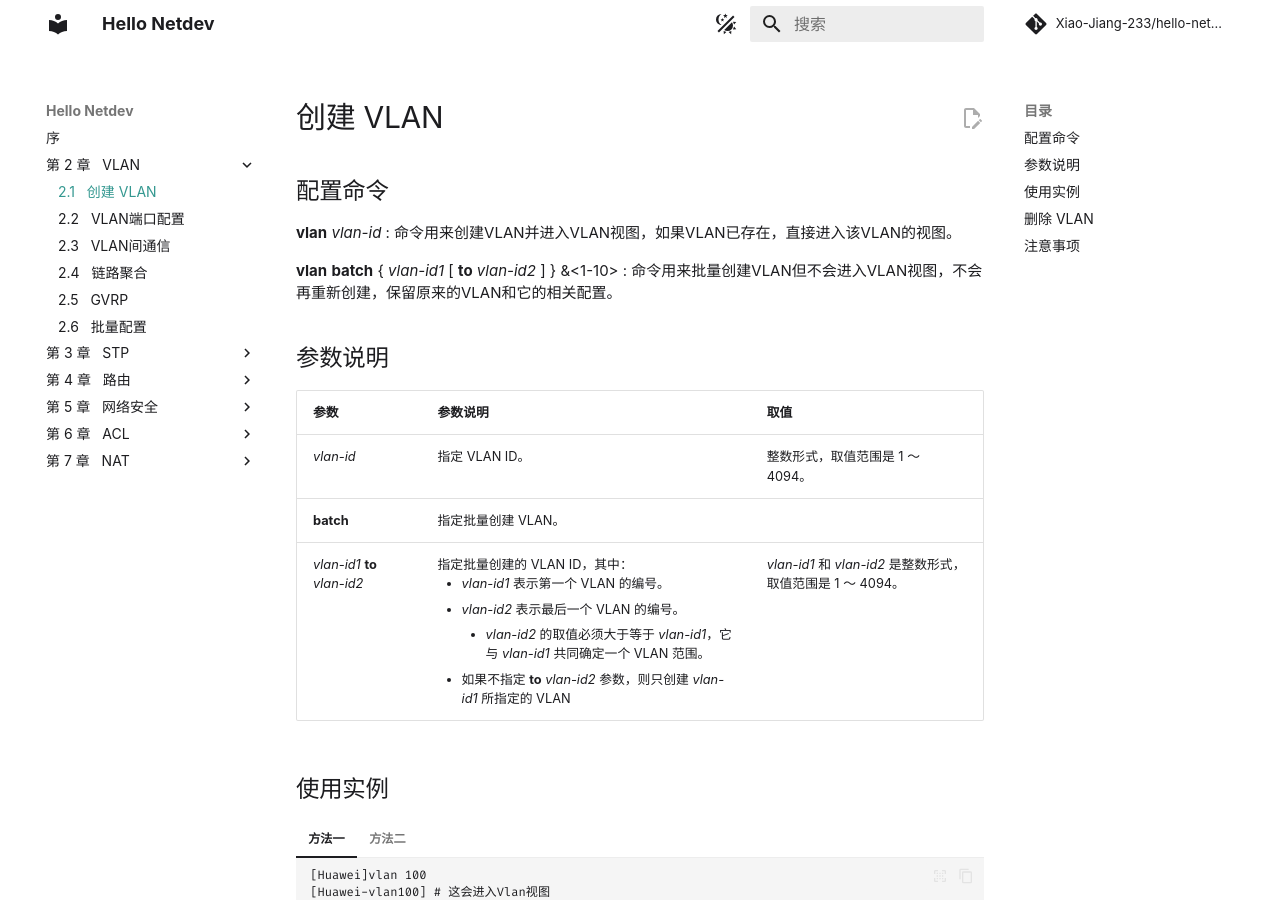
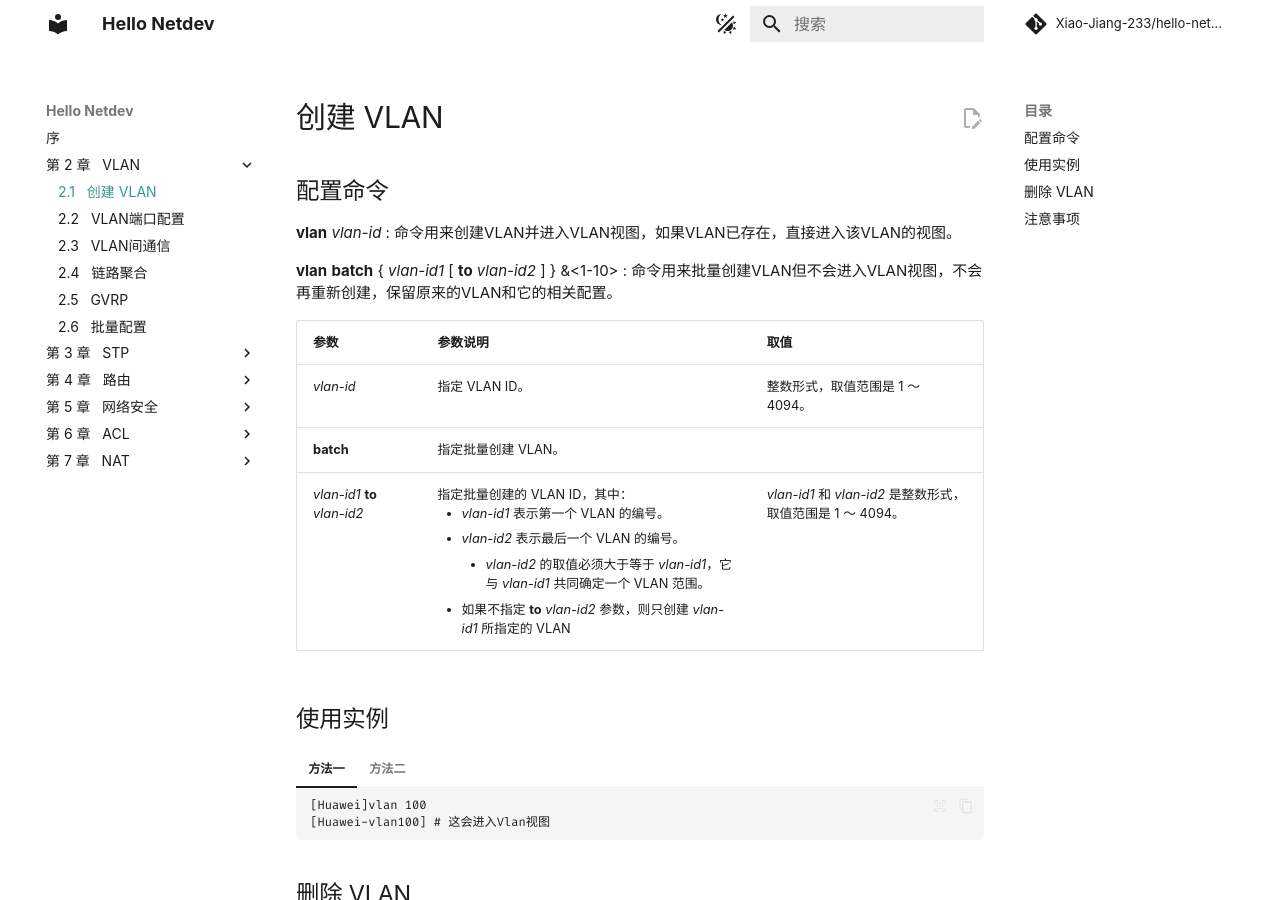
Before and after one commit to Xiao-Jiang-233/hello-netdev, an MkDocs documentation site: the page built from docs/chapter_vlan/create_vlan.md, in a window 1280 px wide and 900 px high. Built offline with MkDocs 1.6.1 and Material for MkDocs 9.7.7, drawn with Linux system fonts in a browser that asks for light colours; comment, search, counter and statistics services are not loaded.

Commit message:
📃 docs: 修复一丢丢格式问题

```diff
--- a/docs/chapter_vlan/create_vlan.md
+++ b/docs/chapter_vlan/create_vlan.md
@@ -8,8 +8,6 @@ comments: true
 __vlan__ _vlan-id_ : 命令用来创建VLAN并进入VLAN视图，如果VLAN已存在，直接进入该VLAN的视图。
 
 __vlan__ __batch__ { _vlan-id1_ [ __to__ _vlan-id2_ ] } &<1-10> : 命令用来批量创建VLAN但不会进入VLAN视图，不会再重新创建，保留原来的VLAN和它的相关配置。
-
-## 参数说明
 
 | 参数                         | 参数说明                                                                                                                                                                                                                                                                                                                                | 取值                                                        |
 | ---------------------------- | --------------------------------------------------------------------------------------------------------------------------------------------------------------------------------------------------------------------------------------------------------------------------------------------------------------------------------------- | ----------------------------------------------------------- |
```
